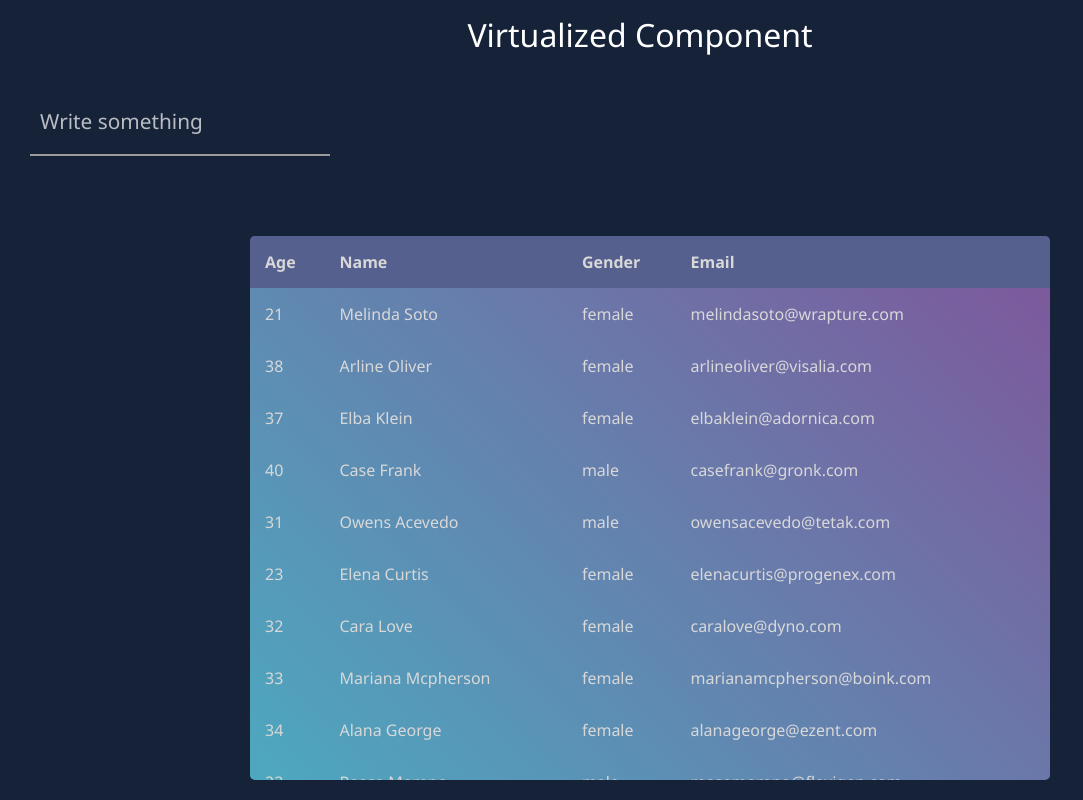
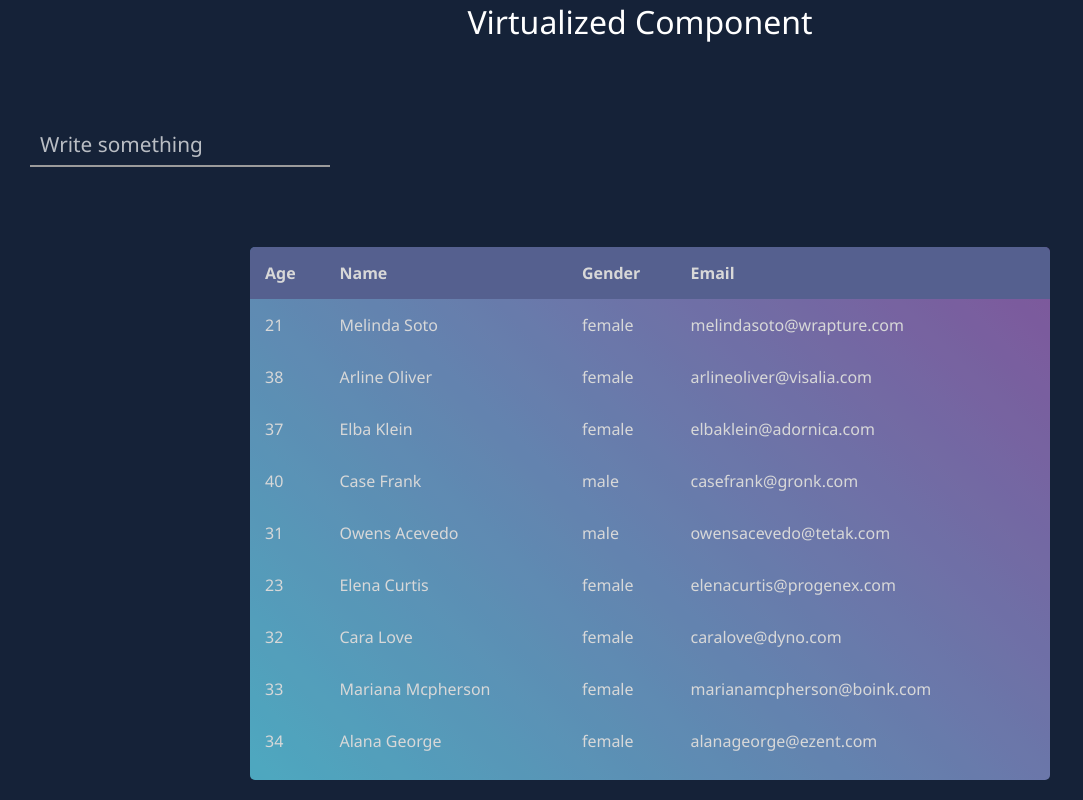
Before and after one commit to Hamzazaheer721/Webworkers-React-Typescript, a React (Create React App) app: page /virtualization in a window 1280 px wide. Shown: the whole page, without its empty margins (0-1083 px from the left). Built offline with nearby package versions, Linux system fonts and the light colour scheme.

Commit message:
!fix(CT-8): styling fixed

```diff
--- a/src/components/InputField/index.styled.ts
+++ b/src/components/InputField/index.styled.ts
@@ -19,7 +19,6 @@ export const InputField = styled.input`
 `
 
 export const InputWrapper = styled.div`
-  flex: 0.1;
   display: flex;
-  margin: 20px 0 30px 30px;
+  margin: 80px 0 30px 30px;
 `
--- a/src/components/Table/index.styled.ts
+++ b/src/components/Table/index.styled.ts
@@ -3,14 +3,13 @@ import styled from 'styled-components'
 export const TableWrapper = styled.div`
   background: linear-gradient(45deg, #2193b0, #5f2c82);
   margin-top: 50px;
-  flex:0.8;
   margin-bottom: 20px;
-  height: 100%;
+  height: 600px;
   width: 800px;
   border-radius: 5px;
   margin-left: 20px;
   align-self: center;
-  overflow: auto;
+  overflow-y: auto;
   &::-webkit-scrollbar-track{
     -webkit-box-shadow: inset 10px 10px 18px rgba(0,0,0,0.3);
     border-radius: 10px;
--- a/src/components/Virtualization/index.styled.ts
+++ b/src/components/Virtualization/index.styled.ts
@@ -10,7 +10,6 @@ export const Wrapper = styled.div`
 `
 
 export const Heading = styled.h1`
-  flex: 0.1;
   color: white;
   font-weight: lighter;
   display: flex;
```
